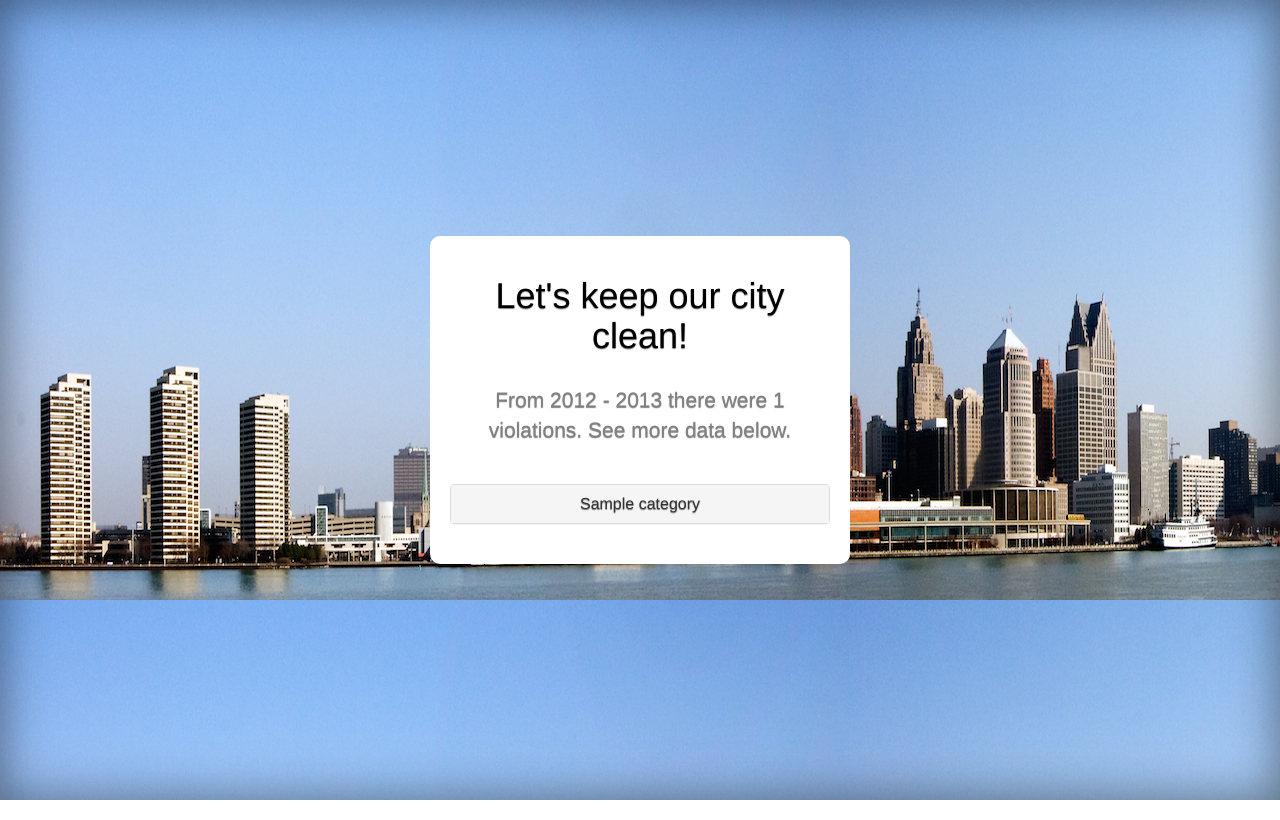
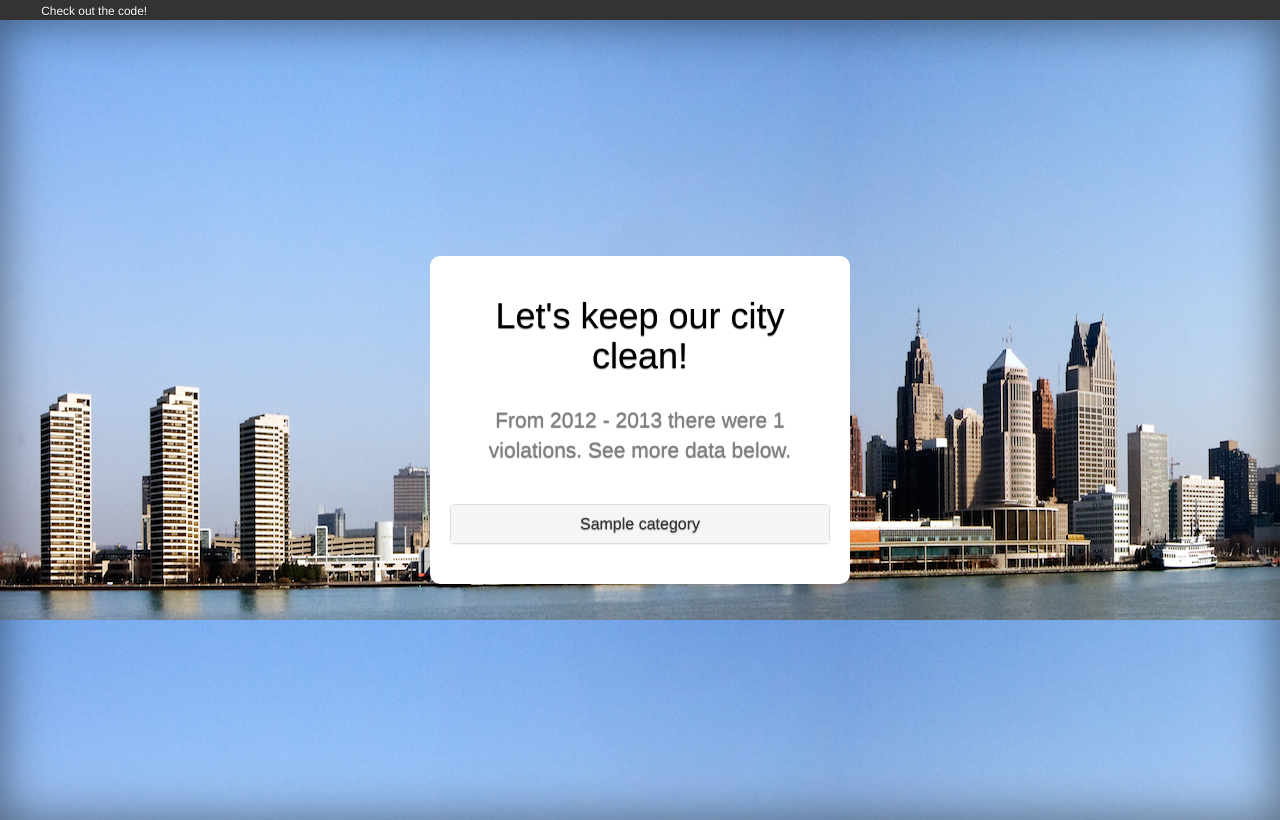
Before and after one commit to millzpaugh/violations, a Flask app: template templates/home.html in a window 1280 px wide. Run offline with Flask 2, Linux system fonts and the light colour scheme; the template is opened without the code that fills it: most values are stand-ins (such as "Sample title", 1, 10 or a date in 2020); some libraries are stand-ins or nearby versions.

Commit message:
add github link

```diff
--- a/templates/home.html
+++ b/templates/home.html
@@ -21,7 +21,11 @@
   </head>
 
   <body>
-
+    <div class="row">
+        <div class="col-md-2">
+            <small><a style="text-align: left;" href="https://github.com/millzpaugh/violations">Check out the code!</a></small>
+        </div>
+    </div>
     <div class="site-wrapper">
 
       <div class="site-wrapper-inner">
```
Also changed, not shown: 1 other file.
